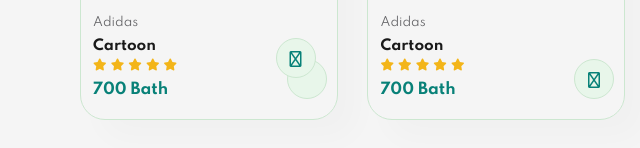
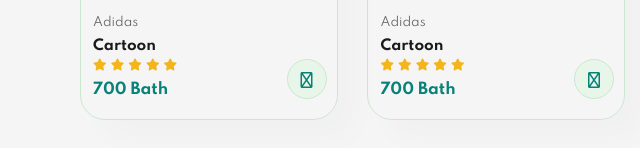
Before and after one commit to GramSoSO/GramSoSO.github.io, a plain HTML site: page index.html in a window 1280 px wide. Shown: the part 1550-1698 px from the top of the page, 0-640 px from the left. Drawn offline with Linux system fonts and the light colour scheme.

Commit message:
Update index.html

```diff
--- a/index.html
+++ b/index.html
@@ -82,7 +82,7 @@
                     </div>
                     <h4>700 Bath</h4>
                 </div>
-                <a href="#" class="cart" data-id="1"><i class="fa-solid fa-cart-shopping cart"></i></a>
+                <a href="#"><i class="fa-solid fa-cart-shopping  cart"></i></i></a>
             </div>
             <div class="pro">
                 <img src="img/products/f2.jpg" alt="">
```
